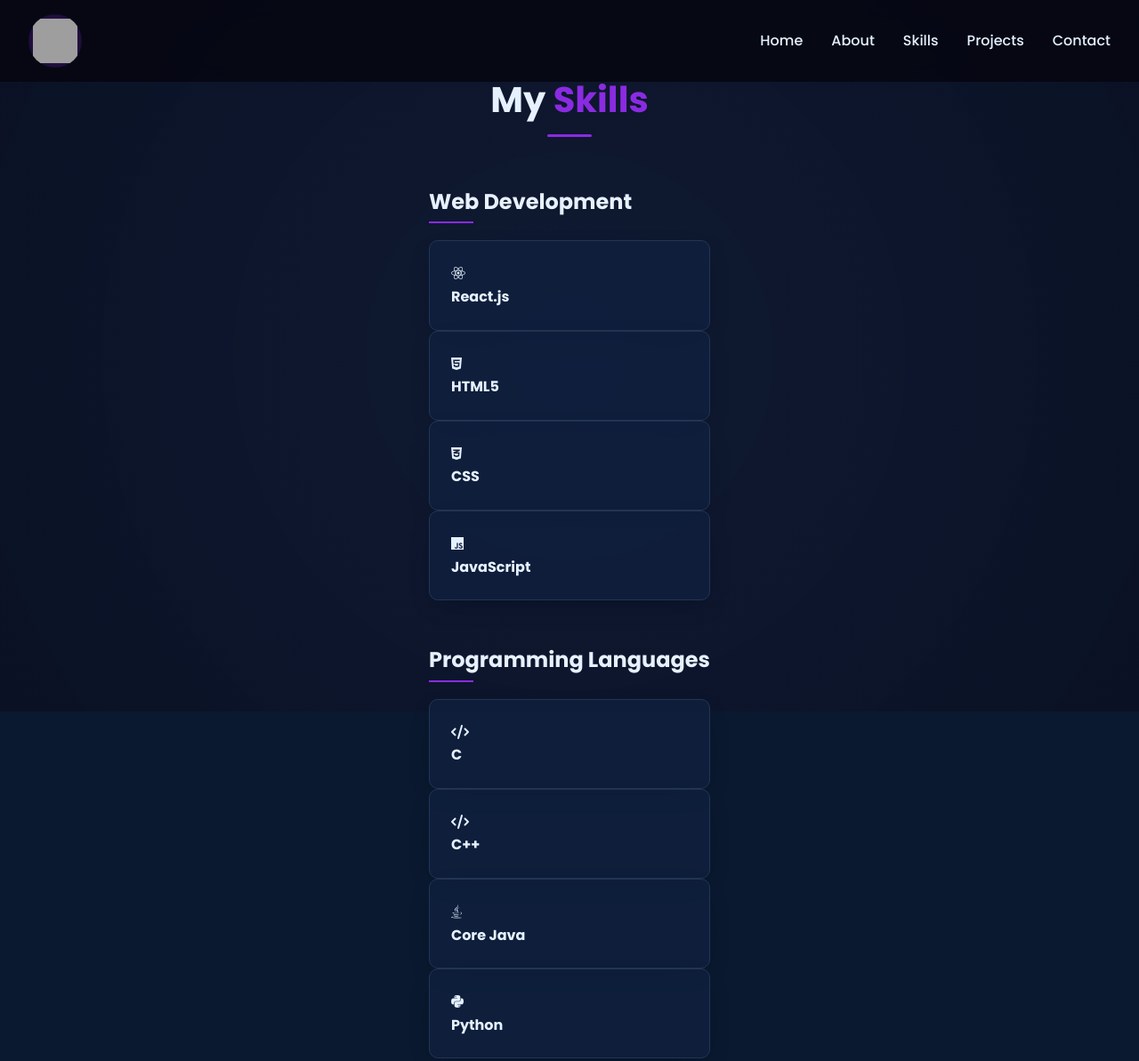
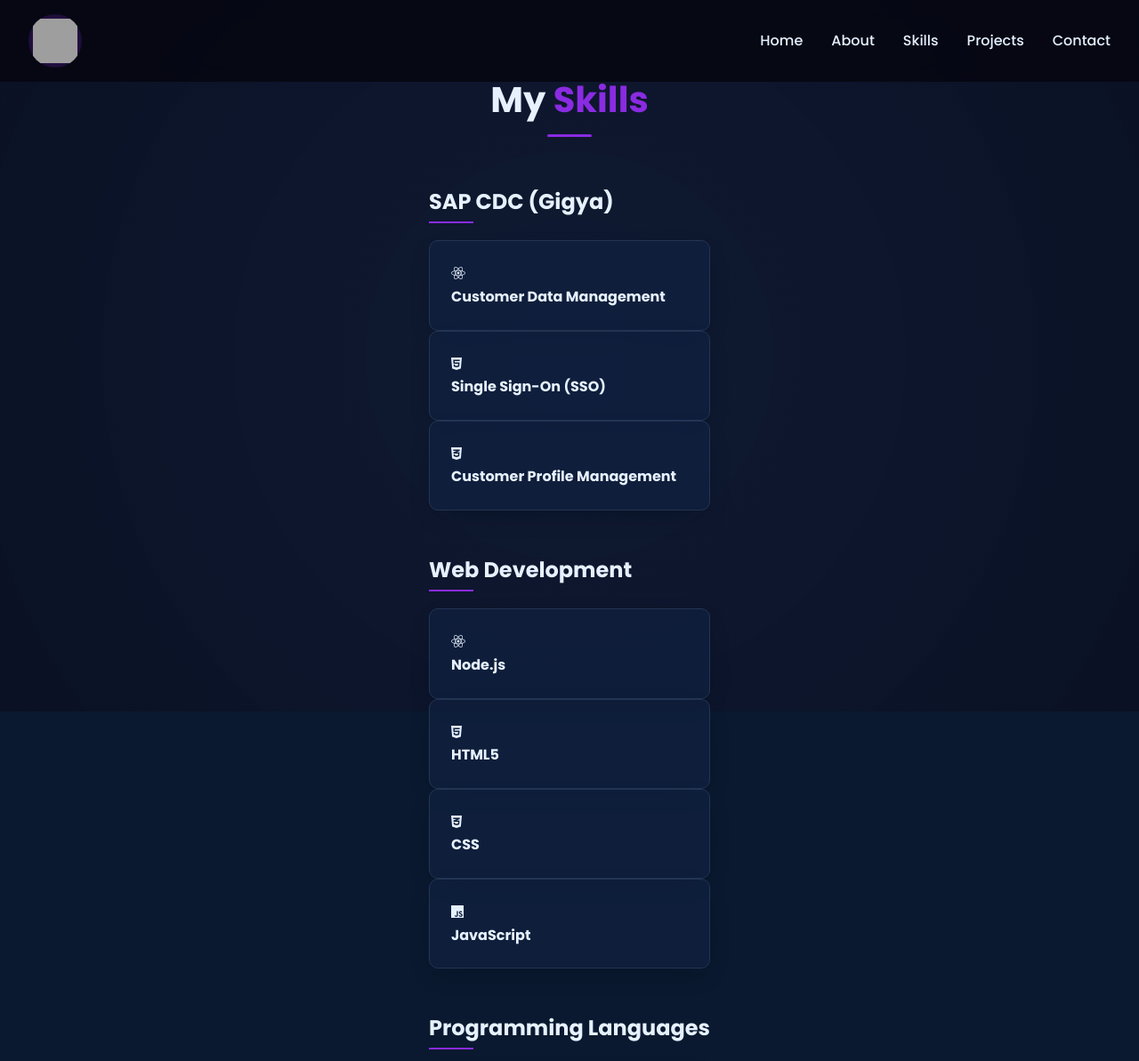
Before and after one commit to ranjeettelkhade123/portfolio, a website: page skills.html in a window 1280 px wide. Shown: the top 1193 px of the page at 89% size. Drawn offline with Linux system fonts and the light colour scheme; grey boxes are pictures that could not be loaded.

Commit message:
Update skills.html
A skills of SAP CDC

```diff
--- a/skills.html
+++ b/skills.html
@@ -40,12 +40,45 @@
         </div>
         <div class="skills-container">
             <div class="skill-category">
+                <h3>SAP CDC (Gigya)</h3>
+                <div class="skill-items">
+                    <div class="skill-item">
+                        <div class="skill-icon"><i class="fab fa-react"></i></div>
+                        <div class="skill-info">
+                            <h4>Customer Data Management</h4>
+                            <div class="progress-bar">
+                                <div class="progress" style="width: 85%"></div>
+                            </div>
+                        </div>
+                    </div>
+                    <div class="skill-item">
+                        <div class="skill-icon"><i class="fab fa-html5"></i></div>
+                        <div class="skill-info">
+                            <h4> Single Sign-On (SSO)</h4>
+                            <div class="progress-bar">
+                                <div class="progress" style="width: 90%"></div>
+                            </div>
+                        </div>
+                    </div>
+                    <div class="skill-item">
+                        <div class="skill-icon"><i class="fab fa-css3-alt"></i></div>
+                        <div class="skill-info">
+                            <h4>Customer Profile Management</h4>
+                            <div class="progress-bar">
+                                <div class="progress" style="width: 85%"></div>
+                            </div>
+                        </div>
+                    </div>
+                </div>
+            </div>
+
+            <div class="skill-category">
                 <h3>Web Development</h3>
                 <div class="skill-items">
                     <div class="skill-item">
                         <div class="skill-icon"><i class="fab fa-react"></i></div>
                         <div class="skill-info">
-                            <h4>React.js</h4>
+                            <h4>Node.js</h4>
                             <div class="progress-bar">
                                 <div class="progress" style="width: 85%"></div>
                             </div>
@@ -129,7 +162,7 @@
                     <div class="skill-item">
                         <div class="skill-icon"><i class="fas fa-robot"></i></div>
                         <div class="skill-info">
-                            <h4>GPT</h4>
+                            <h4>Jira</h4>
                             <div class="progress-bar">
                                 <div class="progress" style="width: 85%"></div>
                             </div>
```
